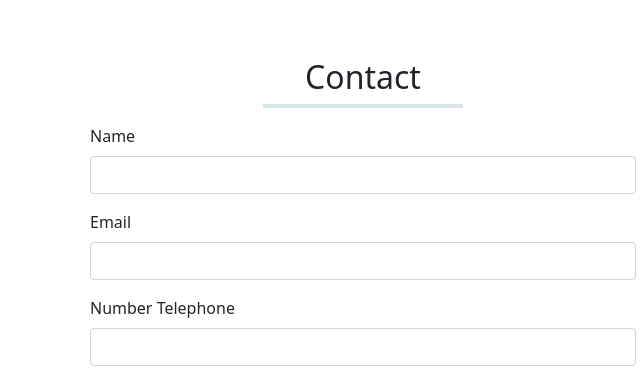
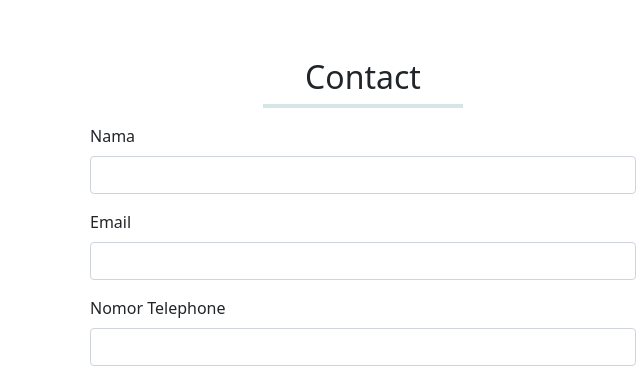
Before and after one commit to Tegaar/wpu-bt5, a plain HTML site: page index.html in a window 1280 px wide. Shown: the part 2280-2650 px from the top of the page, 277-917 px from the left. Drawn offline with nearby package versions, Linux system fonts and the light colour scheme.

Commit message:
Buat branch main,pindah ke main dan edit teks di contact

```diff
--- a/index.html
+++ b/index.html
@@ -168,7 +168,7 @@
                         </div>
 
                         <div class="mb-3">
-                            <label for="nama" class="form-label">Name</label>
+                            <label for="nama" class="form-label">Nama</label>
                             <input type="text" class="form-control" id="nama" aria-describedby="nama" name="nama">
                         </div>
                         <div class="mb-3">
@@ -176,7 +176,7 @@
                             <input type="email" class="form-control" id="email" aria-describedby="email" name="email">
                         </div>
                         <div class="mb-3">
-                            <label for="telp" class="form-label">Number Telephone</label>
+                            <label for="telp" class="form-label">Nomor Telephone</label>
                             <input type="telp" class="form-control" id="telp" aria-describedby="telp" name="telephone">
                         </div>
                         <div class="mb-3">
```
